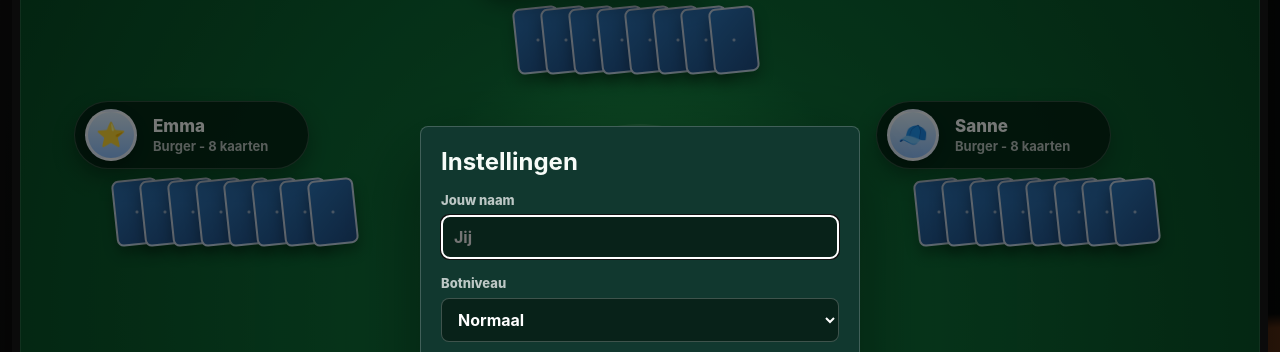
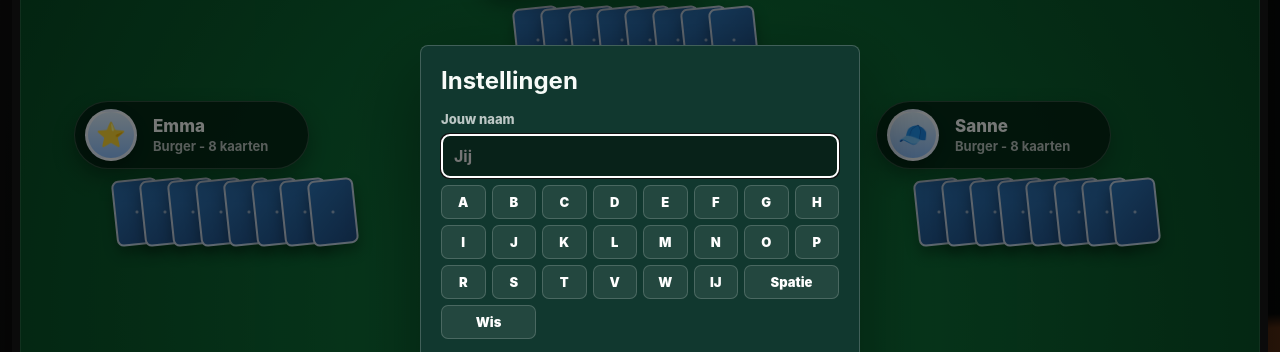
Before and after one commit to davidfrem/presidenten, a website: page index.html in a window 1280 px wide. Shown: the part 119-471 px from the top of the page. Drawn offline with Linux system fonts and the light colour scheme.

Commit message:
Add fallback name keyboard

```diff
--- a/game.js
+++ b/game.js
@@ -554,6 +554,35 @@ function showSettingsDialog() {
   });
 }
 
+function renderNameKeyboard() {
+  const keyboard = document.getElementById("nameKeyboard");
+  const keys = ["A", "B", "C", "D", "E", "F", "G", "H", "I", "J", "K", "L", "M", "N", "O", "P", "R", "S", "T", "V", "W", "IJ", "Spatie", "Wis"];
+  keyboard.innerHTML = "";
+
+  keys.forEach((key) => {
+    const button = document.createElement("button");
+    button.type = "button";
+    button.className = "name-key";
+    button.textContent = key;
+    button.addEventListener("click", () => updateNameFromKey(key));
+    keyboard.append(button);
+  });
+}
+
+function updateNameFromKey(key) {
+  const input = document.getElementById("playerNameInput");
+  if (key === "Wis") {
+    input.value = input.value.slice(0, -1);
+  } else if (key === "Spatie") {
+    input.value = `${input.value} `;
+  } else if (input.value.length <= input.maxLength - key.length) {
+    input.value = `${input.value}${key}`;
+  }
+
+  input.dispatchEvent(new Event("input", { bubbles: true }));
+  input.focus({ preventScroll: true });
+}
+
 function closeSettingsDialog() {
   document.getElementById("settingsDialog").hidden = true;
 }
@@ -574,6 +603,7 @@ function initBrowserGame() {
   const shouldAskSettings = !hasStoredSettings();
   settings = loadSettings();
   state = createInitialState();
+  renderNameKeyboard();
 
   document.getElementById("playButton").addEventListener("click", () => {
     const cards = state.players[0].hand.filter((card) => selectedIds.has(card.id));
--- a/index.html
+++ b/index.html
@@ -89,6 +89,7 @@
         <div class="settings-section">
           <label for="playerNameInput">Jouw naam</label>
           <input id="playerNameInput" name="playerName" type="text" inputmode="text" enterkeyhint="done" maxlength="18" autocomplete="name" autocapitalize="words" autocorrect="off" spellcheck="false" placeholder="Jij">
+          <div id="nameKeyboard" class="name-keyboard" aria-label="Naam invoeren"></div>
         </div>
         <div class="settings-section">
           <label for="botSkillSelect">Botniveau</label>
--- a/service-worker.js
+++ b/service-worker.js
@@ -1,4 +1,4 @@
-const CACHE_NAME = "presidenten-v7";
+const CACHE_NAME = "presidenten-v8";
 const APP_SHELL = [
   "./",
   "./index.html",
--- a/styles.css
+++ b/styles.css
@@ -654,6 +654,27 @@ dialog menu {
   user-select: text;
 }
 
+.name-keyboard {
+  display: grid;
+  grid-template-columns: repeat(8, minmax(0, 1fr));
+  gap: 6px;
+}
+
+.name-key {
+  min-height: 34px;
+  border: 1px solid rgba(255, 255, 255, 0.18);
+  border-radius: 7px;
+  background: rgba(255, 255, 255, 0.08);
+  color: #fff;
+  font-size: 13px;
+  font-weight: 900;
+  cursor: pointer;
+}
+
+.name-key:nth-last-child(-n + 2) {
+  grid-column: span 2;
+}
+
 .exchange-hand {
   justify-content: flex-start;
   margin-top: 14px;
```
